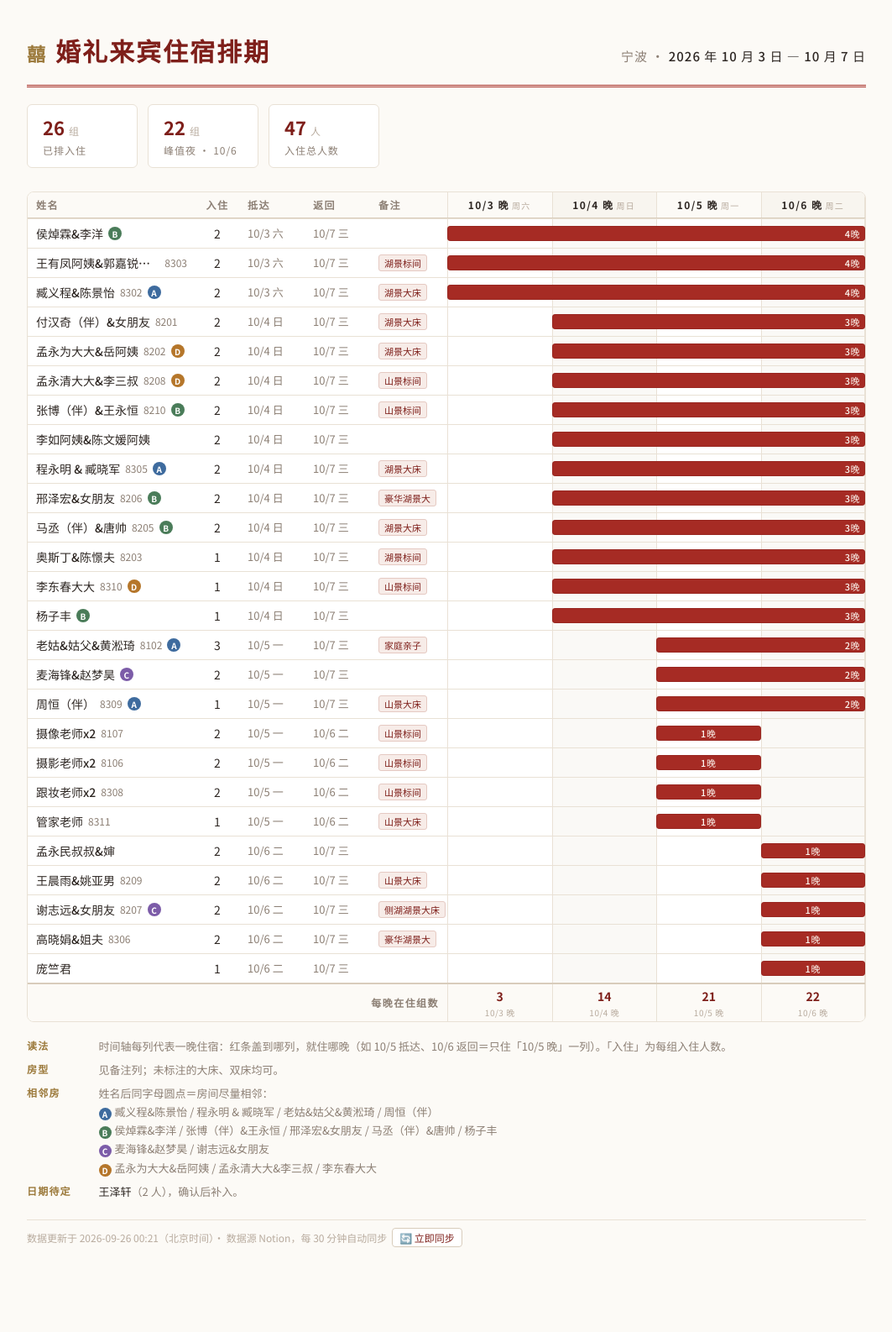
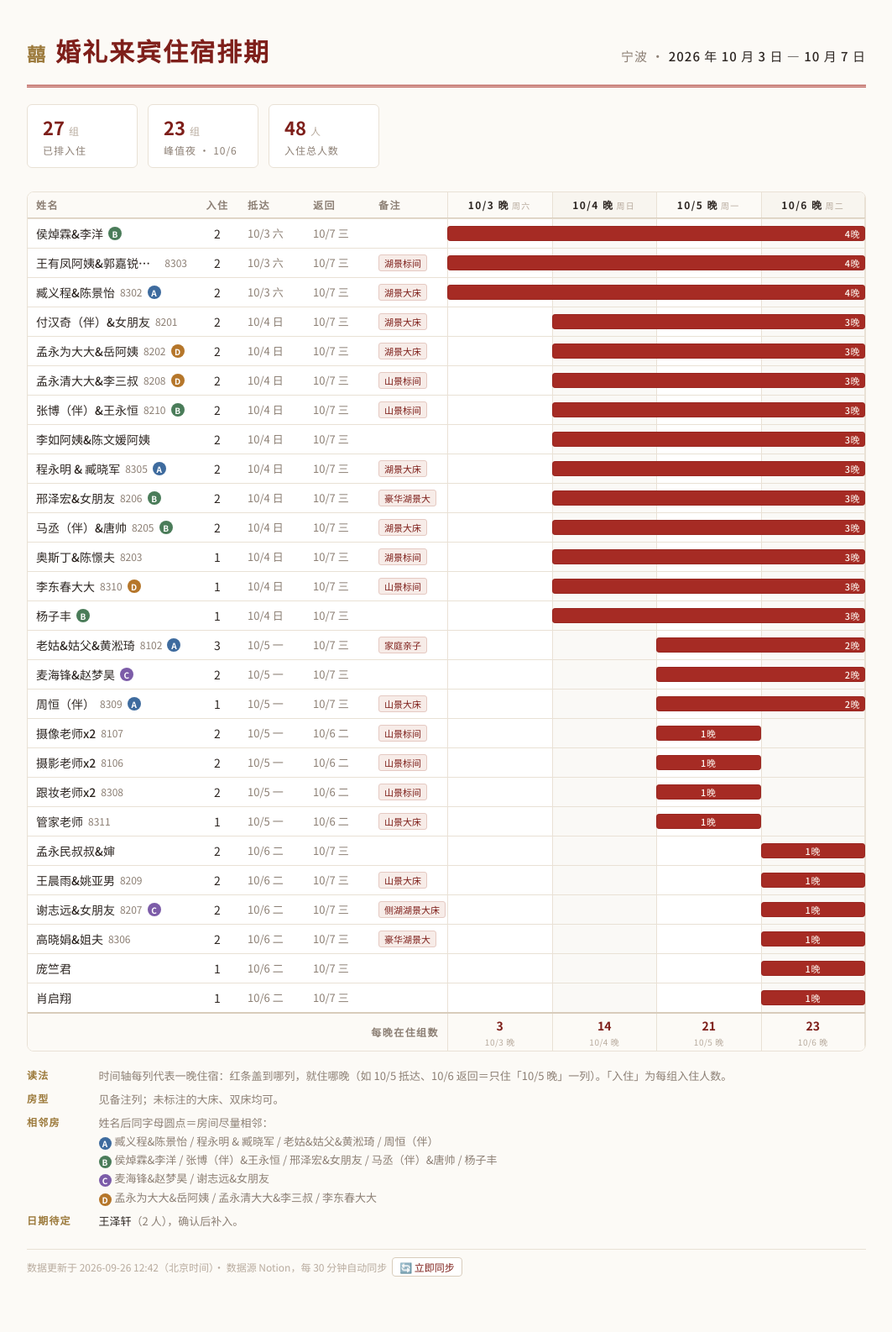
Before and after one commit to Lomolanisgo/lomolanisgo.github.io, a Jekyll site: the page wedding/index.html, which Jekyll copies as it is, in a window 1280 px wide. Shown: the whole page at 84% size, without its empty margins (108-1171 px from the left). Built offline with Jekyll 4.4.1, drawn with Linux system fonts in a browser that asks for light colours; before the commit the page ends 1551 px from its top, so only the background shows below that.

Commit message:
Sync wedding page from Notion

```diff
--- a/wedding/index.html
+++ b/wedding/index.html
@@ -162,9 +162,9 @@
   </header>
 
   <div class="stats">
-    <div class="stat"><b>26 <small>组</small></b><span>已排入住</span></div>
-    <div class="stat"><b>22 <small>组</small></b><span>峰值夜 · 10/6</span></div>
-    <div class="stat"><b>47 <small>人</small></b><span>入住总人数</span></div>
+    <div class="stat"><b>27 <small>组</small></b><span>已排入住</span></div>
+    <div class="stat"><b>23 <small>组</small></b><span>峰值夜 · 10/6</span></div>
+    <div class="stat"><b>48 <small>人</small></b><span>入住总人数</span></div>
   </div>
 
   <div class="scroll">
@@ -208,6 +208,7 @@
     <div class="row body-row"><div><span class="name">谢志远&amp;女朋友</span><span class="roomno">8207</span><i class="adj c">C</i></div><div class="num">2</div><div class="date">10/6 二</div><div class="date">10/7 三</div><div class="note"><span class="tag">侧湖湖景大床</span></div><div class="tl"><div class="tl-grid"><i></i><i></i><i></i><i class="last"></i></div><div class="bar n1" style="left:75%;width:25%" title="谢志远&amp;女朋友 · 8207 · 2人 · 10/6 入住，10/7 退房，1晚"><em>1晚</em></div></div></div>
     <div class="row body-row"><div><span class="name">高晓娟&amp;姐夫</span><span class="roomno">8306</span></div><div class="num">2</div><div class="date">10/6 二</div><div class="date">10/7 三</div><div class="note"><span class="tag">豪华湖景大</span></div><div class="tl"><div class="tl-grid"><i></i><i></i><i></i><i class="last"></i></div><div class="bar n1" style="left:75%;width:25%" title="高晓娟&amp;姐夫 · 8306 · 2人 · 10/6 入住，10/7 退房，1晚"><em>1晚</em></div></div></div>
     <div class="row body-row"><div><span class="name">庞竺君</span></div><div class="num">1</div><div class="date">10/6 二</div><div class="date">10/7 三</div><div class="note"></div><div class="tl"><div class="tl-grid"><i></i><i></i><i></i><i class="last"></i></div><div class="bar n1" style="left:75%;width:25%" title="庞竺君 · 1人 · 10/6 入住，10/7 退房，1晚"><em>1晚</em></div></div></div>
+    <div class="row body-row"><div><span class="name">肖启翔</span></div><div class="num">1</div><div class="date">10/6 二</div><div class="date">10/7 三</div><div class="note"></div><div class="tl"><div class="tl-grid"><i></i><i></i><i></i><i class="last"></i></div><div class="bar n1" style="left:75%;width:25%" title="肖启翔 · 1人 · 10/6 入住，10/7 退房，1晚"><em>1晚</em></div></div></div>
 
     <div class="row totals">
       <div class="label">每晚在住组数</div>
@@ -216,7 +217,7 @@
           <b>3<small>10/3 晚</small></b>
           <b>14<small>10/4 晚</small></b>
           <b>21<small>10/5 晚</small></b>
-          <b>22<small>10/6 晚</small></b>
+          <b>23<small>10/6 晚</small></b>
         </div>
       </div>
     </div>
@@ -240,7 +241,7 @@
     <dd><b>王泽轩</b>（2 人），确认后补入。</dd>
   </dl>
 
-  <p class="pagefoot">数据更新于 2026-09-26 00:21（北京时间）· 数据源 Notion，每 30 分钟自动同步<a class="syncbtn" href="https://github.com/Lomolanisgo/lomolanisgo.github.io/actions/workflows/update-wedding.yml" target="_blank" rel="noopener">🔄 立即同步</a></p>
+  <p class="pagefoot">数据更新于 2026-09-26 12:42（北京时间）· 数据源 Notion，每 30 分钟自动同步<a class="syncbtn" href="https://github.com/Lomolanisgo/lomolanisgo.github.io/actions/workflows/update-wedding.yml" target="_blank" rel="noopener">🔄 立即同步</a></p>
 </div>
 </body>
 </html>
```
